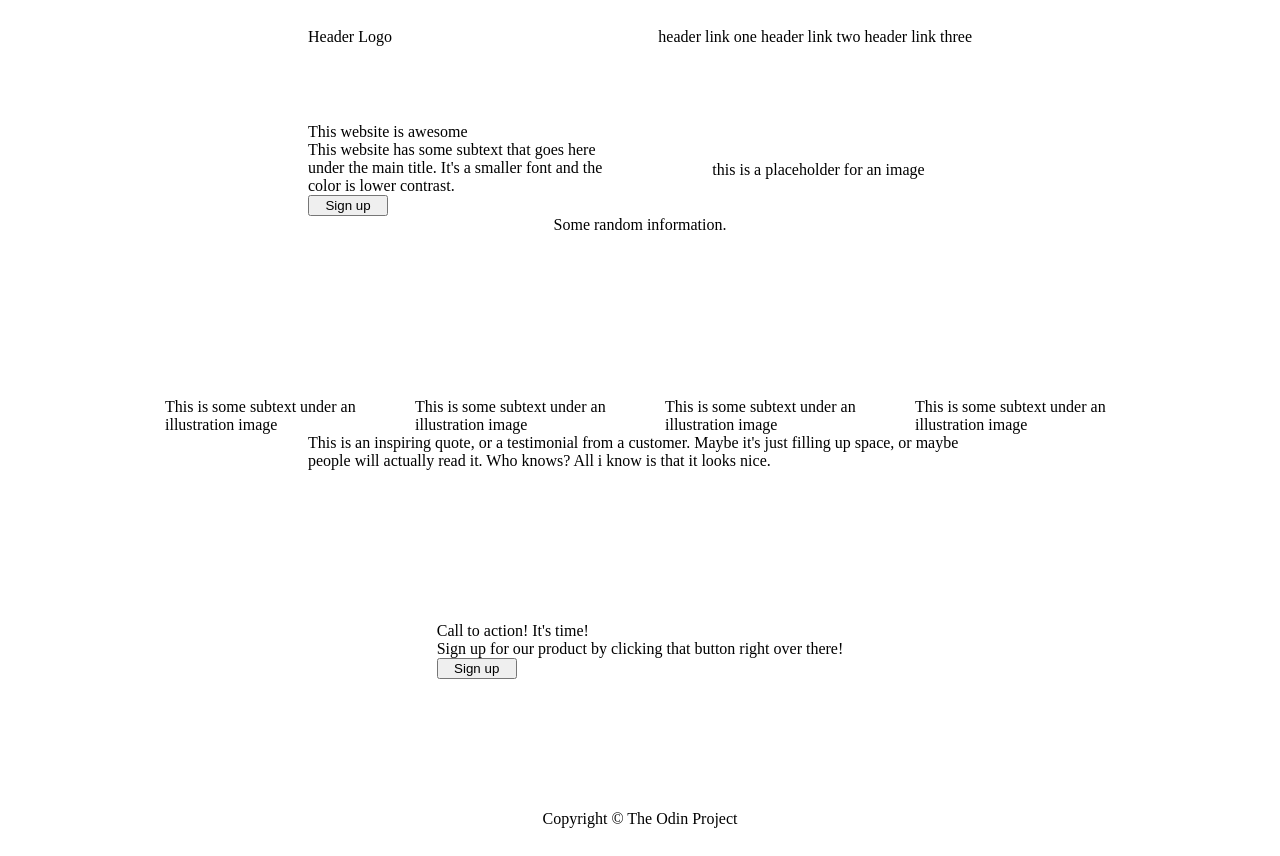
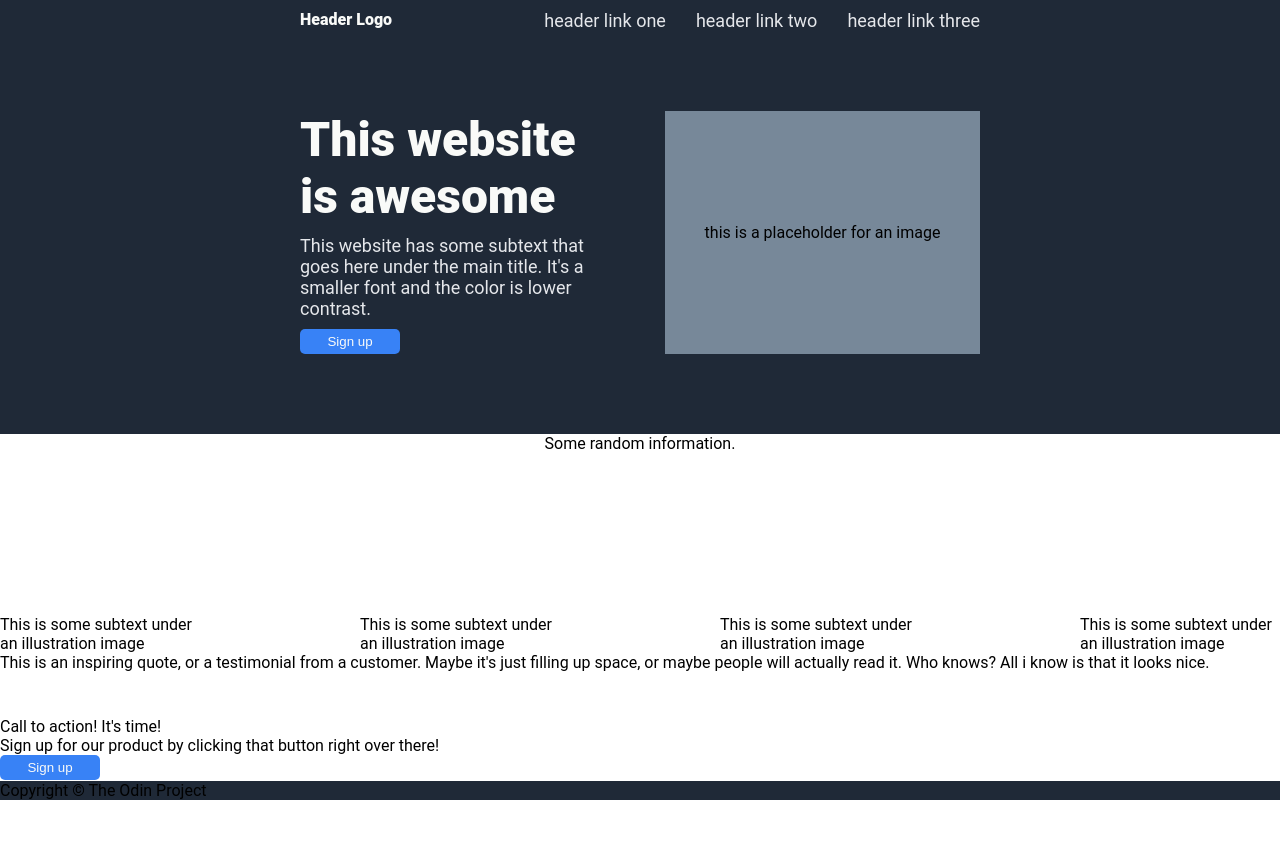
Before and after one commit to zsklz/landing-page, a plain HTML site: page index.html in a window 1280 px wide. After the commit the page ends 800 px from the top, so only its background shows below. Drawn offline with Linux system fonts and the light colour scheme.

Commit message:
Add header css

```diff
--- a/style.css
+++ b/style.css
@@ -1,10 +1,16 @@
 body {
     display: flex;
     flex-direction: column;
-    align-items: center;
     justify-content: space-between;
-    padding: 20px 300px;
+    margin: 0;
     height: 100vh;
+    font-family: "Roboto", sans-serif;
+}
+
+.logo {
+    font-weight: 24px;
+    color: #f9faf8;
+    font-weight: 800;
 }
 
 .logo-and-links {
@@ -25,22 +31,52 @@ body {
     flex-wrap: wrap;
 }
 
+.description-title {
+    font-size: 48px;
+    font-weight: 800;
+    color: #f9faf8;
+}
+
+.description-text,
+.links {
+    font-size: 18px;
+    color: #e5e7eb;
+}
+
+.links {
+    display: flex;
+    gap: 30px;
+}
+
 .description-image {
     flex: 1;
     display: flex;
     justify-content: center;
     align-items: center;
+    background-color: lightslategray;
+}
+
+.description-subtext {
+    padding: 10px 0;
 }
 
 header {
     display: flex;
     flex-direction: column;
-    justify-content: space-between;
+    justify-content: space-between;;
     flex: 1;
+    background-color: #1f2937;
+    padding: 10px 300px 80px 300px;
+    gap: 80px;
 }
 
 button {
-    width: 80px;
+    width: 100px;
+    background-color: #3882f6;
+    color: #f9faf8;
+    padding: 5px 3px;
+    border: none;
+    border-radius: 5px;
 }
 
 .info {
@@ -88,4 +124,5 @@ button {
 
 footer {
     flex: 0;
+    background-color: #1f2937;
 }
```
